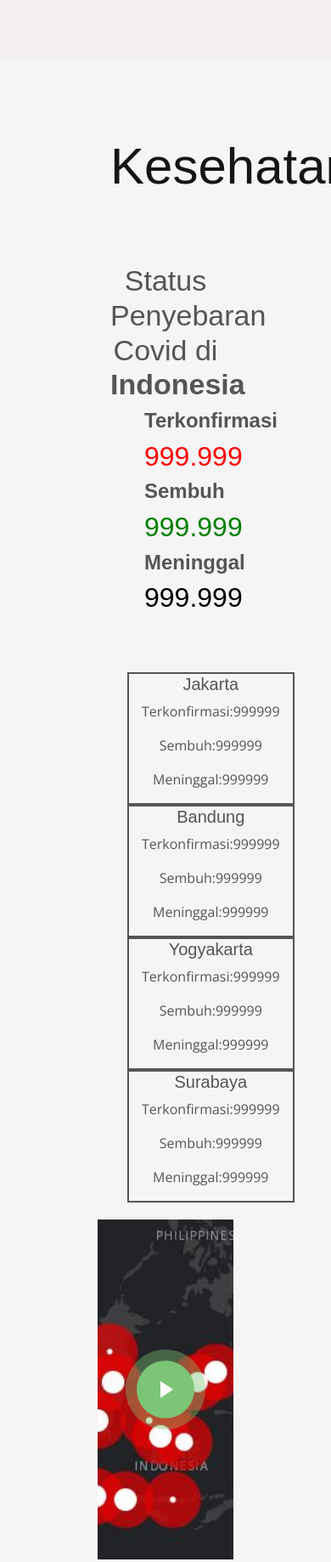
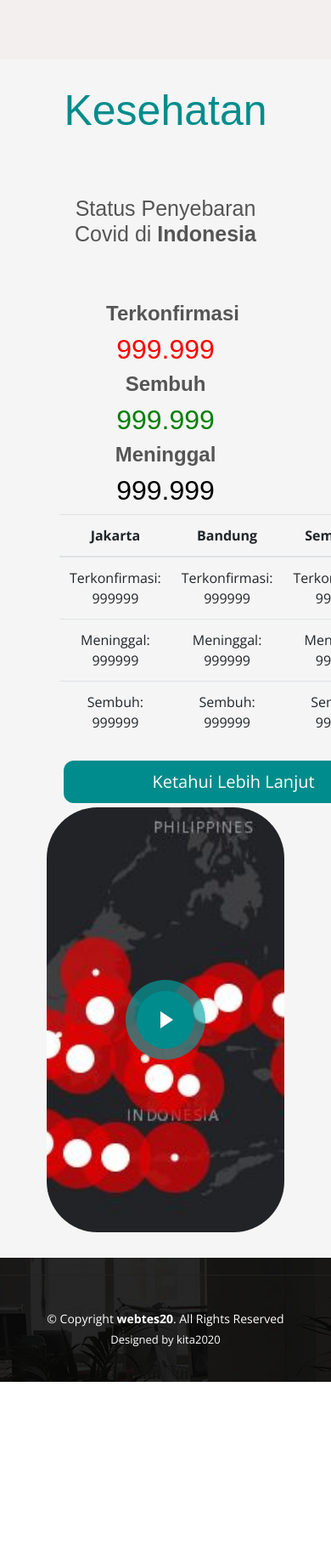
Before and after one commit to webtes20/webtes20.github.io, a website: page public/kesehatan.html in a window 390 px wide. Shown: the top 1838 px of the page at 85% size. After the commit the page ends 1626 px from the top, so only its background shows below. Drawn offline with nearby package versions, Linux system fonts and the light colour scheme.

Commit message:
responsive design page and add button explore

```diff
--- a/assets/css/style_kesehatan.css
+++ b/assets/css/style_kesehatan.css
@@ -15,11 +15,13 @@
   .kesehatan .section-title h2 {
     font-weight: 400;
     font-size: 60px;
+    color: #008C8C;
   }
 
   .kesehatan .content h3 {
     font-size: 34px;
     text-align: center;
+    margin-bottom: 30px;
   }
 
   .kesehatan .content h4 {
@@ -36,14 +38,14 @@
   .kesehatan .content-status{
     padding-left: 40px;
     padding-right: 40px;
-    margin-bottom: 40px;
+    margin: 0px;
     justify-content: space-around;
     text-align: center;
   }
 
   .kesehatan .content-data{
     margin: auto;
-    padding: 20px;
+    padding: auto;
     justify-content: space-around;
     text-align: center;
   }
@@ -55,84 +57,16 @@
   .kesehatan .video-box {
     background-size: cover;
     background-repeat: no-repeat;
-    background-position: center center;
-    min-height: 400px;
+    background-position: center;
+    min-height: 500px;
+    border-radius: 60px;
     position: relative;
-  }
-
-  .kesehatan .accordion-list {
-    padding: 0 100px 60px 100px;
-  }
-
-  .kesehatan .accordion-list ul {
-    padding: 0;
-    list-style: none;
-  }
-
-  .kesehatan .accordion-list li + li {
-    margin-top: 15px;
-  }
-
-  .kesehatan .accordion-list li {
-    padding: 20px;
-    background: #fff;
-    border-radius: 4px;
-  }
-
-  .kesehatan .accordion-list a {
-    display: block;
-    position: relative;
-    font-family: "Poppins", sans-serif;
-    font-size: 16px;
-    line-height: 24px;
-    font-weight: 500;
-    padding-right: 30px;
-    outline: none;
-  }
-
-  .kesehatan .accordion-list span {
-    color: #7cc576;
-    font-weight: 600;
-    font-size: 18px;
-    padding-right: 10px;
-  }
-
-  .kesehatan .accordion-list i {
-    font-size: 24px;
-    position: absolute;
-    right: 0;
-    top: 0;
-  }
-
-  .kesehatan .accordion-list p {
-    margin-bottom: 0;
-    padding: 10px 0 0 0;
-  }
-
-  .kesehatan .accordion-list .icon-show {
-    display: none;
-  }
-
-  .kesehatan .accordion-list a.collapsed {
-    color: #343a40;
-  }
-
-  .kesehatan .accordion-list a.collapsed:hover {
-    color: #7cc576;
-  }
-
-  .kesehatan .accordion-list a.collapsed .icon-show {
-    display: inline-block;
-  }
-
-  .kesehatan .accordion-list a.collapsed .icon-close {
-    display: none;
   }
 
   .kesehatan .play-btn {
     width: 94px;
     height: 94px;
-    background: radial-gradient(#7cc576 50%, rgba(124, 197, 118, 0.4) 52%);
+    background: radial-gradient(#008C8C 50%,#03a5a5a2 52%);
     border-radius: 50%;
     display: block;
     position: absolute;
@@ -173,14 +107,14 @@
     animation-timing-function: steps;
     opacity: 1;
     border-radius: 50%;
-    border: 5px solid rgba(124, 197, 118, 0.7);
+    border: 5px solid#027272;
     top: -15%;
     left: -15%;
     background: rgba(198, 16, 0, 0);
   }
 
   .kesehatan .play-btn:hover::after {
-    border-left: 15px solid #7cc576;
+    border-left: 15px solid#037575;
     transform: scale(20);
   }
 
@@ -202,19 +136,24 @@
     border-radius: 0;
   }
 
-  @media (max-width: 1024px) {
-    .kesehatan .content, .kesehatan .accordion-list {
-      padding-left: 0;
-      padding-right: 0;
-    }
-  }
-
   @media (max-width: 992px) {
     .kesehatan .content {
       padding-top: 30px;
     }
-    .kesehatan .accordion-list {
-      padding-bottom: 30px;
+    .kesehatan .container-fluid{
+      margin: auto;
+      padding: 0px;
+    }
+    .kesehatan .section-title h2 {
+      margin: auto;
+      padding-bottom: 0px;
+      font-size: 50px;
+      text-align: center;
+    }
+    .kesehatan .content h3 {
+      font-size: 25px;
+      text-align: center;
+      padding-bottom: 35px;
     }
   }
 
@@ -239,3 +178,55 @@
       opacity: 0;
     }
   }
+
+
+/*--------------------------------------------------------------
+# Explore-Button
+--------------------------------------------------------------*/
+.content-button{
+  text-align: center;
+  margin: auto;
+  justify-content: center;
+}
+
+.content-button .btn-explore {
+  border-radius: 4px;
+  background-color: #008C8C;
+  border: none;
+  border-radius: 12px;
+  color: #FFFFFF;
+  text-align: center;
+  font-size: 20px;
+  padding: 10px;
+  width: 400px;
+  height: auto;
+  transition: all 0.5s;
+  cursor: pointer;
+  margin: 5px;
+}
+
+.content-button .btn-explore span {
+  cursor: pointer;
+  display: inline-block;
+  position: relative;
+  transition: 0.5s;
+}
+
+.content-button .btn-explore span:after {
+  content: '\00bb';
+  position: absolute;
+  opacity: 0;
+  top: 0;
+  right: -20px;
+  transition: 0.5s;
+}
+
+.content-button .btn-explore:hover span {
+  padding-right: 25px;
+}
+
+.content-button .btn-explore:hover span:after {
+  opacity: 1;
+  right: 0;
+  color: #fff;
+}
--- a/public/kesehatan.html
+++ b/public/kesehatan.html
@@ -97,34 +97,41 @@
             </div>
 
             <div class="content-data row">
-              <div class="city col-sm-3">
-                <h5>Jakarta</h5>
-                <p>Terkonfirmasi:999999</p>
-                <p>Sembuh:999999</p>
-                <p>Meninggal:999999</p>
-              </div>
-              <div class="city col-sm-3">
-                <h5>Bandung</h5>
-                <p>Terkonfirmasi:999999</p>
-                <p>Sembuh:999999</p>
-                <p>Meninggal:999999</p>
-              </div>
-              <div class="city col-sm-3">
-                <h5>Yogyakarta</h5>
-                <p>Terkonfirmasi:999999</p>
-                <p>Sembuh:999999</p>
-                <p>Meninggal:999999</p>
-              </div>
-              <div class="city col-sm-3">
-                <h5>Surabaya</h5>
-                <p>Terkonfirmasi:999999</p>
-                <p>Sembuh:999999</p>
-                <p>Meninggal:999999</p>
-              </div>
+              <table class="table table-hover">
+                <thead>
+                  <tr>
+                    <th scope="col">Jakarta</th>
+                    <th scope="col">Bandung</th>
+                    <th scope="col">Semarang</th>
+                    <th scope="col">Surabaya</th>
+                  </tr>
+                </thead>
+                <tbody>
+                  <tr>
+                    <td>Terkonfirmasi: 999999</td>
+                    <td>Terkonfirmasi: 999999</td>
+                    <td>Terkonfirmasi: 999999</td>
+                    <td>Terkonfirmasi: 999999</td>
+                  </tr>
+                  <tr>
+                    <td>Meninggal: 999999</td>
+                    <td>Meninggal: 999999</td>
+                    <td>Meninggal: 999999</td>
+                    <td>Meninggal: 999999</td>
+                  </tr>
+                  <tr>
+                    <td>Sembuh: 999999</td>
+                    <td>Sembuh: 999999</td>
+                    <td>Sembuh: 999999</td>
+                    <td>Sembuh: 999999</td>
+                  </tr>
+                </tbody>
+              </table>
             </div>
-
+            <div class="content-button row">
+              <a data-aos="fade-up" href="#" class="btn-explore scrollto icon"><span>Ketahui Lebih Lanjut  </span></a>
+            </div>
           </div>
-
         </div>
 
       </div>
```
